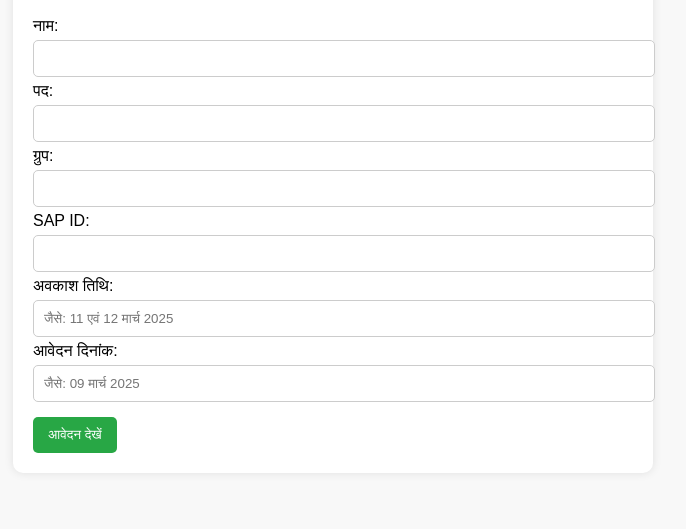
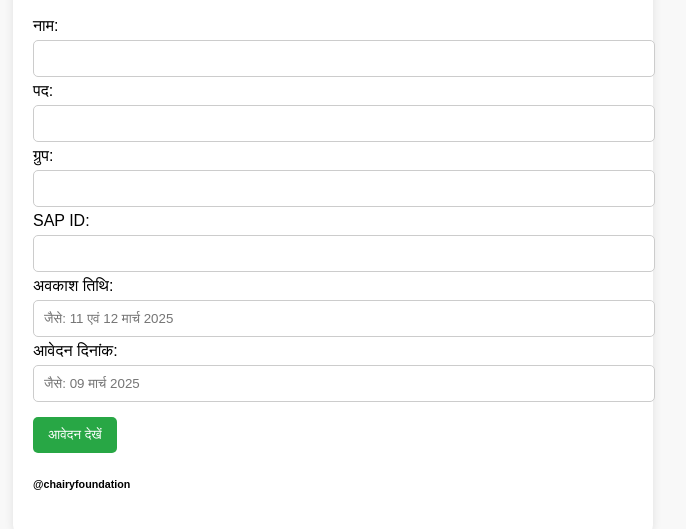
Before and after one commit to SSVineet/CL_form, a plain HTML site: page index.html in a window 1280 px wide. Shown: the part 111-640 px from the top of the page, without its empty margins (307-993 px from the left). Drawn offline with Linux system fonts and the light colour scheme.

Commit message:
Update index.html

```diff
--- a/index.html
+++ b/index.html
@@ -82,6 +82,7 @@
         <input type="text" id="appDate" placeholder="जैसे: 09 मार्च 2025" required>
 
         <button type="button" class="btn" onclick="generateApplication()">आवेदन देखें</button>
+        <h6>@chairyfoundation</h6>
     </form>
 
     <div id="applicationPreview" class="print-area hidden">
```
